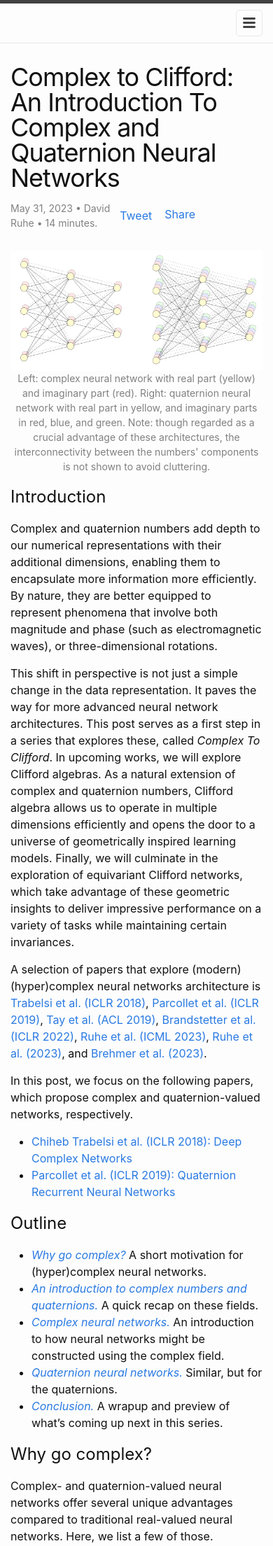
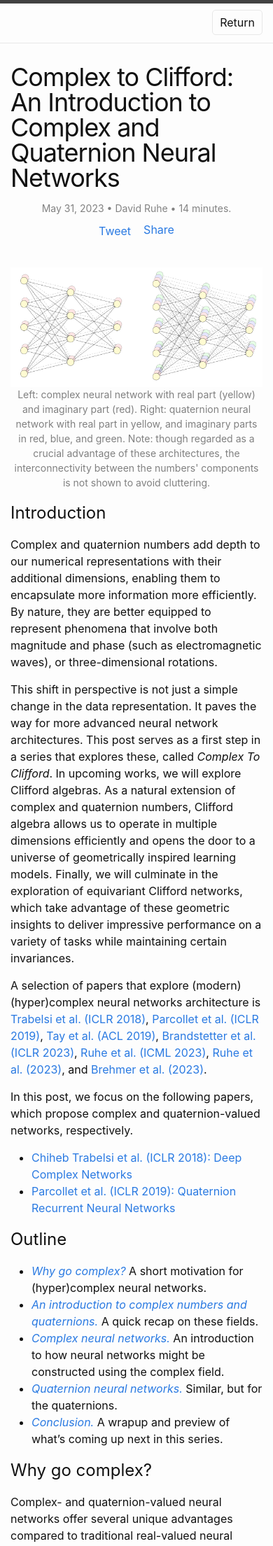
Before and after one commit to DavidRuhe/DavidRuhe.github.io, a Jekyll site: the page built from _posts/2023-01-06-hypercomplex-nns.md, in a window 390 px wide. Shown: the top 2209 px of the page at 70% size. Built offline with Jekyll 4.4.1, drawn with Linux system fonts in a browser that asks for light colours; nearby versions of some CDN libraries; comment, search, counter and statistics services are not loaded; some of the changed text lies outside the part shown.

Commit message:
mobile fix

```diff
--- a/404.html
+++ b/404.html
@@ -1,6 +1,6 @@
 ---
 permalink: /404.html
-layout: default
+layout: default_post
 ---
 
 <style type="text/css" media="screen">
--- a/_includes/header_post.html
+++ b/_includes/header_post.html
@@ -10,24 +10,24 @@
 
     {%- if page_paths -%}
     <nav class="site-nav">
-      <input type="checkbox" id="nav-trigger" class="nav-trigger" />
+      <!-- <input type="checkbox" id="nav-trigger" class="nav-trigger" />
       <label for="nav-trigger">
         <span class="menu-icon">
           <svg viewBox="0 0 18 15" width="18px" height="15px">
             <path d="M18,1.484c0,0.82-0.665,1.484-1.484,1.484H1.484C0.665,2.969,0,2.304,0,1.484l0,0C0,0.665,0.665,0,1.484,0 h15.032C17.335,0,18,0.665,18,1.484L18,1.484z M18,7.516C18,8.335,17.335,9,16.516,9H1.484C0.665,9,0,8.335,0,7.516l0,0 c0-0.82,0.665-1.484,1.484-1.484h15.032C17.335,6.031,18,6.696,18,7.516L18,7.516z M18,13.516C18,14.335,17.335,15,16.516,15H1.484 C0.665,15,0,14.335,0,13.516l0,0c0-0.82,0.665-1.483,1.484-1.483h15.032C17.335,12.031,18,12.695,18,13.516L18,13.516z"/>
           </svg>
         </span>
-      </label>
+      </label> -->
 
-      <div class="trigger">
+      <!-- <div class="trigger"> -->
         <!-- {%- for path in page_paths -%}
           {%- assign my_page = site.pages | where: "path", path | first -%}
           {%- if my_page.title -%}
           <a class="page-link" href="{{ my_page.url | relative_url }}">{{ my_page.title | escape }}</a>
           {%- endif -%}
         {%- endfor -%} -->
-        <a href="{{ site.baseurl }}/">Return</a>
-      </div>
+        <a class='page-link' href="{{ site.baseurl }}/" style="margin-left: 0px;">Return</a>
+      <!-- </div> -->
     </nav>
   {%- endif -%}
 
--- a/_posts/2023-01-06-hypercomplex-nns.md
+++ b/_posts/2023-01-06-hypercomplex-nns.md
@@ -22,7 +22,7 @@
 In upcoming works, we will explore Clifford algebras.
 As a natural extension of complex and quaternion numbers, Clifford algebra allows us to operate in multiple dimensions efficiently and opens the door to a universe of geometrically inspired learning models. Finally, we will culminate in the exploration of equivariant Clifford networks, which take advantage of these geometric insights to deliver impressive performance on a variety of tasks while maintaining certain invariances.
 
-A selection of papers that explore (modern) (hyper)complex neural networks architecture is [Trabelsi et al. (ICLR 2018)](https://arxiv.org/abs/1705.09792), [Parcollet et al. (ICLR 2019)](https://arxiv.org/abs/1806.04418), [Tay et al. (ACL 2019)](https://arxiv.org/abs/1906.04393), [Brandstetter et al. (ICLR 2022)](https://arxiv.org/abs/2209.04934), [Ruhe et al. (ICML 2023)](https://arxiv.org/abs/2302.06594), [Ruhe et al. (2023)](https://arxiv.org/abs/2305.11141), and [Brehmer et al. (2023)](https://arxiv.org/abs/2305.18415).
+A selection of papers that explore (modern) (hyper)complex neural networks architecture is [Trabelsi et al. (ICLR 2018)](https://arxiv.org/abs/1705.09792), [Parcollet et al. (ICLR 2019)](https://arxiv.org/abs/1806.04418), [Tay et al. (ACL 2019)](https://arxiv.org/abs/1906.04393), [Brandstetter et al. (ICLR 2023)](https://arxiv.org/abs/2209.04934), [Ruhe et al. (ICML 2023)](https://arxiv.org/abs/2302.06594), [Ruhe et al. (2023)](https://arxiv.org/abs/2305.11141), and [Brehmer et al. (2023)](https://arxiv.org/abs/2305.18415).
 
 In this post, we focus on the following papers, which propose complex and quaternion-valued networks, respectively.
 * [Chiheb Trabelsi et al. (ICLR 2018): Deep Complex Networks](https://arxiv.org/abs/1705.09792)
--- a/assets/main.scss
+++ b/assets/main.scss
@@ -3,6 +3,24 @@
 ---
 
 @import "minima";
+
+
+@include media-query($on-palm) {
+  .post-meta-social-container {
+    flex-direction: column;
+    align-items: flex-start;
+  }
+
+  .post-meta,
+  .post-reading-time,
+  .social-share-buttons {
+    width: 100%;
+    justify-content: center;
+    text-align: center;
+    padding-bottom: 10px;
+  }
+
+}
 
 figure img {
   display: block;
```
Also changed, not shown: other parts of _posts/2023-01-06-hypercomplex-nns.md (+3 -3 lines).
